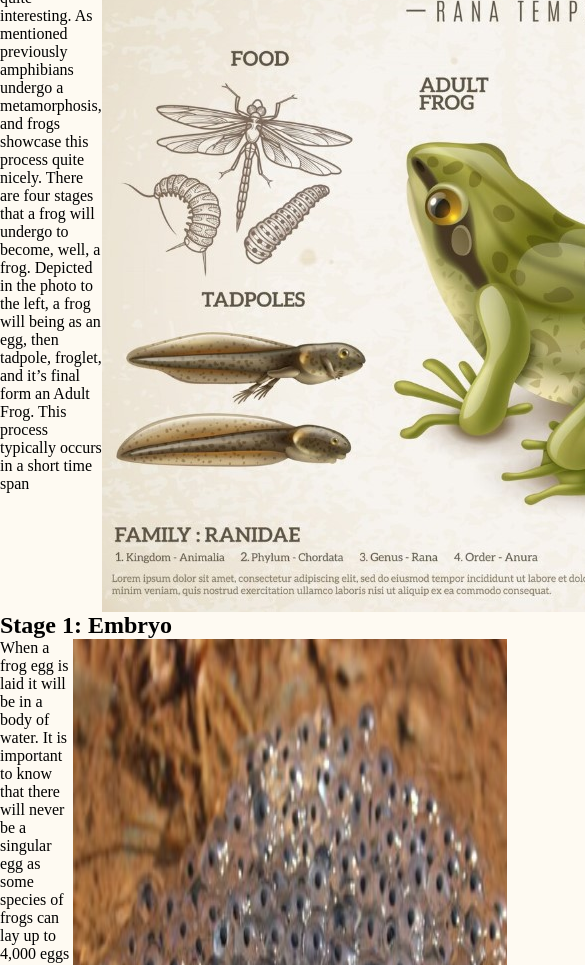
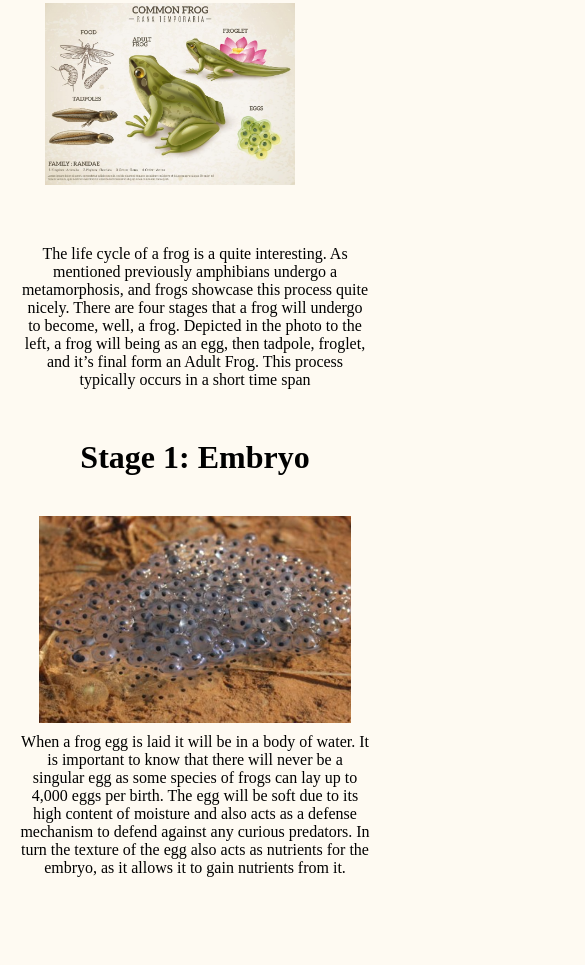
Before and after one commit to Vigonzz/Frog-Website, a plain HTML site: page life-cycle.html in a window 390 px wide. Shown: the part 399-1364 px from the top of the page, 585 px wide, since content can reach past the window. Drawn offline with Linux system fonts and the light colour scheme; a web font is replaced by a local one.

Commit message:
Made the life style page responsive

```diff
--- a/css/life.css
+++ b/css/life.css
@@ -14,9 +14,95 @@ main {
     font-size: 64px;
     font-weight: bold;
     font-family: "Inknut Antiqua";
+    margin-bottom: 50px;
 }
 
 .content-whole {
     display: flex;
     flex-direction: row;
+    gap: 150px;
 }
+
+.stage h2 {
+    text-align: center;
+    margin-top: 50px;
+    margin-bottom: 40px;
+    font-size: 2rem;
+}
+
+.para {
+    padding-left: 150px;
+    max-width: 700px;
+    font-size: 1.5rem;
+}
+
+.content-whole img {
+    max-width: 500px;
+    height: auto;
+}
+
+.stage {
+    padding-bottom: 60px;
+}
+
+.header {
+    display: flex;
+    flex-direction: row;
+    gap: 150px;
+}
+
+.header-para {
+    padding-left: 150px;
+    max-width: 700px;
+    font-size: 1.5rem;
+}
+
+.header img {
+    max-width: 600px;
+    height: auto;
+    padding-right: 50px;
+    padding-bottom: 50px;
+}
+
+@media (max-width: 768px) {
+    .header, .content-whole {
+        flex-direction: column-reverse;
+        align-items: center;
+        gap: 20px;
+    }
+
+    .para, .header-para {
+        padding-left: 0;
+        text-align: center;
+        font-size: 1.2rem;
+    }
+
+    .header img, .content-whole img {
+        max-width: 80%;
+        height: auto;
+    }
+}
+
+@media (max-width: 480px) {
+     .header img {
+        max-width: 300px;
+        height: auto;
+    }
+
+    .content-whole img {
+        max-width: 80%;
+    }
+
+    .header, .content-whole {
+        flex-direction: column-reverse;
+        align-items: center;
+        gap: 10px;
+    }
+
+    .header-para, .para {
+        padding-left: 5%;
+        padding-right: 5%;
+        text-align: center;
+        font-size: 1rem;
+    }
+}
--- a/life-cycle.html
+++ b/life-cycle.html
@@ -64,8 +64,8 @@
                 <h1>Frog Life Cycle</h1>
 
                 <!-- I fell in love with flexbox; therefore, I am going to be using a strucutre that I belive may help implement it better -->
-                <div class="content-whole">
-                    <div class="para">
+                <div class="header">
+                    <div class="header-para">
                         <p>The life cycle of a frog is a quite interesting. As mentioned previously amphibians undergo a metamorphosis, and
                         frogs showcase this process quite nicely. There are four stages that a frog will undergo to become, well, a frog.
                         Depicted in the photo to the left, a frog will being as an egg, then tadpole, froglet, and it’s final form an Adult Frog. This process
@@ -87,7 +87,7 @@
                                 egg also acts as nutrients for the embryo, as it allows it to gain nutrients from it.
                             </p>
                         </div>
-                        <img src="./images/egg.jpg" alt="An image of forg eggs">
+                        <img src="./images/egg.jpg" alt="An image of frog eggs">
                     </div>
                 </div>
 
@@ -114,7 +114,7 @@
 
                 <!-- Froglets section. Stage #3 -->
                 <div class="stage">
-                    <h2>Stage #3: Froglets</h2>
+                    <h2>Stage 3: Froglets</h2>
                     <div class="content-whole">
                         <div class="para">
                             <p>Being a froglet means that there are now fully formed and functional limbs and even a dissipating tail; this is because
@@ -129,7 +129,7 @@
 
                 <!-- Stage #4 of the life cycle, Adult Frog -->
                 <div class="stage">
-                    <h2>Stage #4: Adult Frog</h2>
+                    <h2>Stage 4: Adult Frog</h2>
                     <div class="content-whole">
                         <div class="para">
                             <p>The transition from a froglet to an adult frog is not a short one and instead takes about four months for it to be fully completed.
```
Also changed, not shown: css/frog.css (+108 -1 lines).
